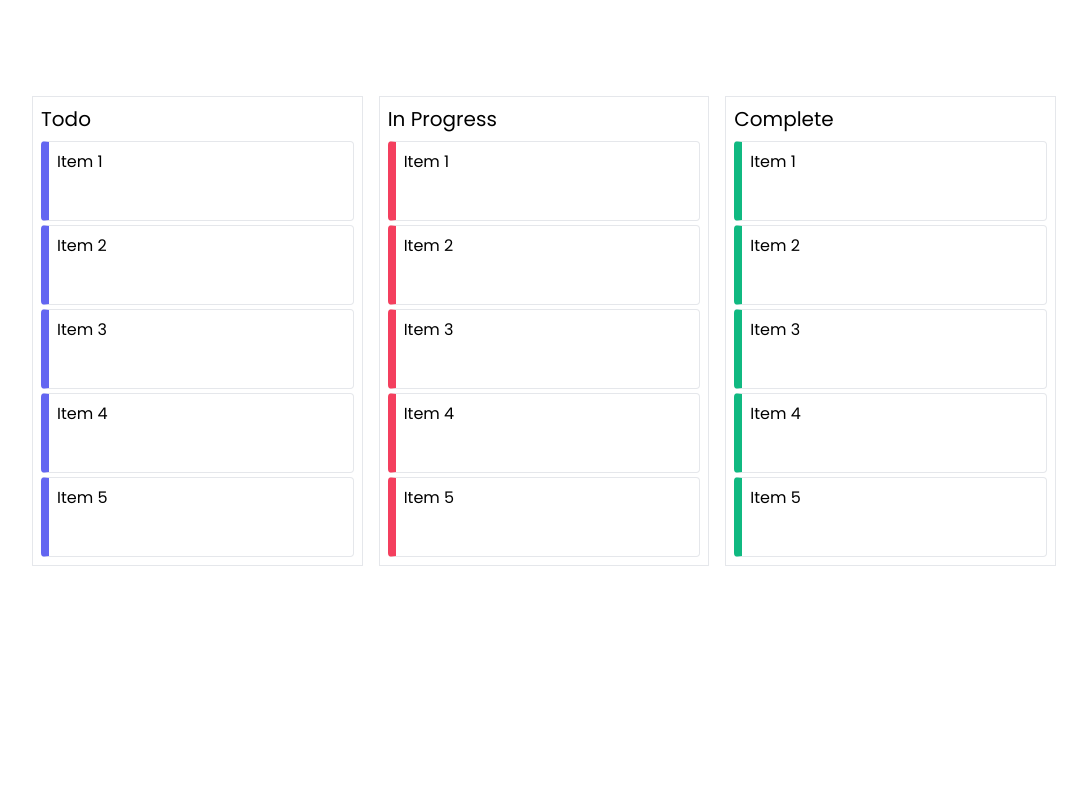
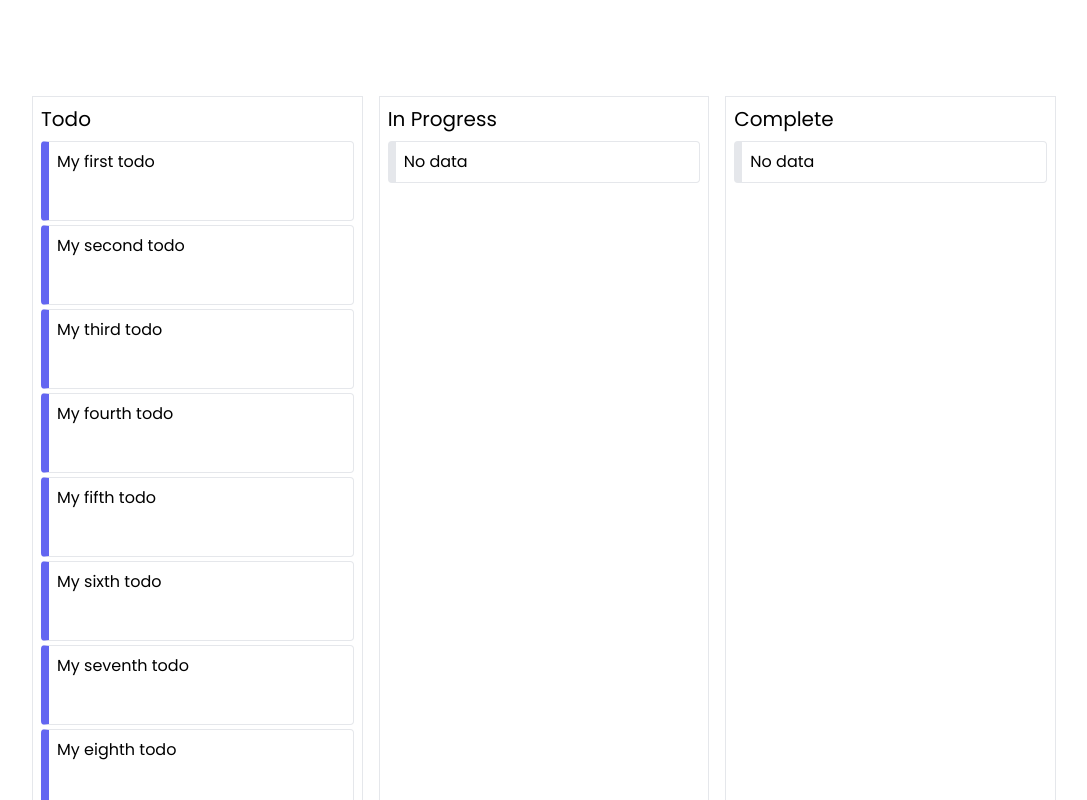
Before and after one commit to johanrdev/kanban-board-vue-express-rest-api, a Vue app: page / in a window 1280 px wide. Shown: the top 800 px of the page, without its empty margins (96-1183 px from the left). Built offline with nearby package versions, Linux system fonts and the light colour scheme.

Commit message:
Define array of data and pass filtered arrays to columns

```diff
--- a/src/App.vue
+++ b/src/App.vue
@@ -1,11 +1,12 @@
 <template lang="html">
   <section class="max-w-5xl mx-auto mt-24 mb-12 grid md:grid-cols-3 gap-4">
-    <KanbanColumn name="Todo" color="#6366f1" />
-    <KanbanColumn name="In Progress" color="#f43f5e" />
-    <KanbanColumn name="Complete" color="#10b981" />
+    <KanbanColumn name="Todo" color="#6366f1" :data="todo" />
+    <KanbanColumn name="In Progress" color="#f43f5e" :data="progress" />
+    <KanbanColumn name="Complete" color="#10b981" :data="complete" />
   </section>
 </template>
 <script>
+import { computed, ref } from 'vue'
 import KanbanColumn from './components/KanbanColumn.vue'
 
 export default {
@@ -13,7 +14,28 @@ export default {
     KanbanColumn
   },
   setup() {
+    const data = ref([
+      { id: 0, name: 'My first todo', status: null },
+      { id: 1, name: 'My second todo', status: null },
+      { id: 2, name: 'My third todo', status: null },
+      { id: 3, name: 'My fourth todo', status: null },
+      { id: 4, name: 'My fifth todo', status: null },
+      { id: 5, name: 'My sixth todo', status: null },
+      { id: 6, name: 'My seventh todo', status: null },
+      { id: 7, name: 'My eighth todo', status: null },
+      { id: 8, name: 'My ninth todo', status: null },
+      { id: 9, name: 'My tenth todo', status: null }
+    ])
 
+    const todo = computed(() => data.value.filter(i => i.status === null))
+    const progress = computed(() => data.value.filter(i => i.status === 'progress'))
+    const complete = computed(() => data.value.filter(i => i.status === 'complete'))
+
+    return {
+      todo,
+      progress,
+      complete
+    }
   }
 }
 </script>
--- a/src/components/KanbanColumn.vue
+++ b/src/components/KanbanColumn.vue
@@ -3,15 +3,17 @@
     <h2 class="text-xl mb-2" v-if="name">{{ name }}</h2>
 
     <ul>
-      <li v-for="index in 5" :key="index" class="min-h-[80px] border border-l-8 rounded p-2 mb-1 last:mb-0"
-        :style="{ borderLeftColor: color }">Item {{ index }}</li>
+      <li v-for="item in data" :key="item.id" class="min-h-[80px] border border-l-8 rounded p-2 mb-1 last:mb-0"
+        :style="{ borderLeftColor: color }" v-if="data.length">{{ item.name }}</li>
+      <li class="border border-l-8 rounded p-2 mb-1 last:mb-0" v-else>No data</li>
     </ul>
   </section>
 </template>
 <script>
 export default {
-  props: ['name', 'color'],
+  props: ['name', 'color', 'data'],
   setup(props) {
+    console.log(props.data)
   }
 }
 </script>
```
